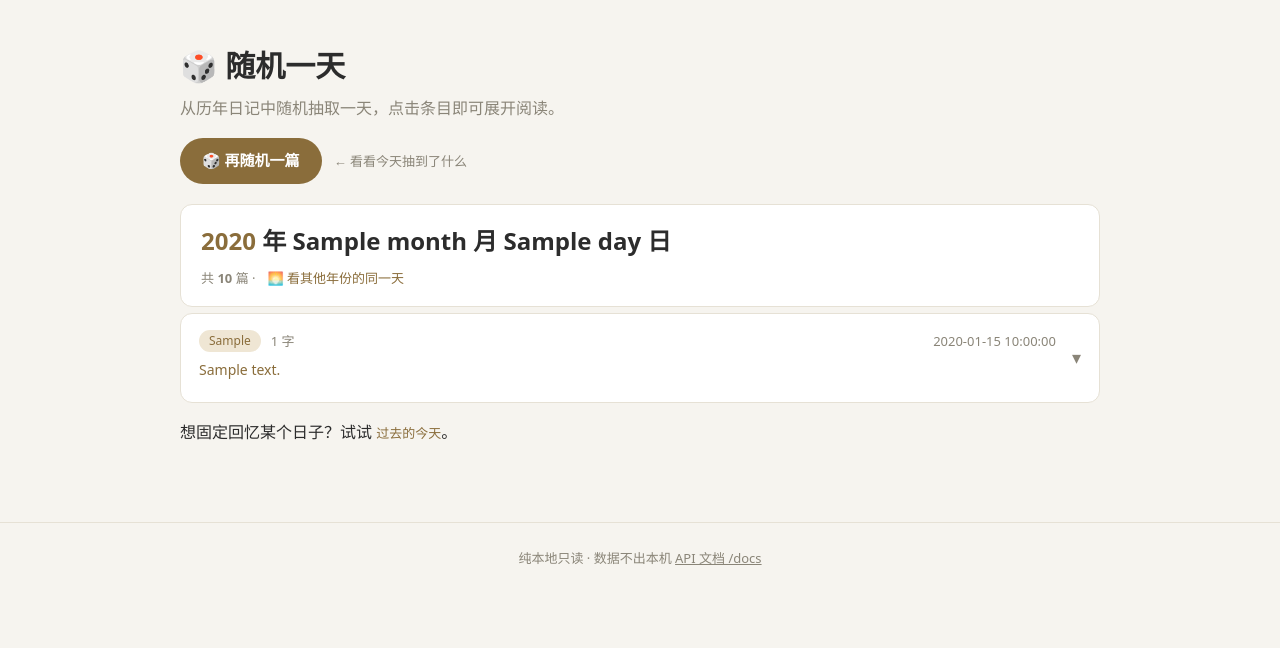
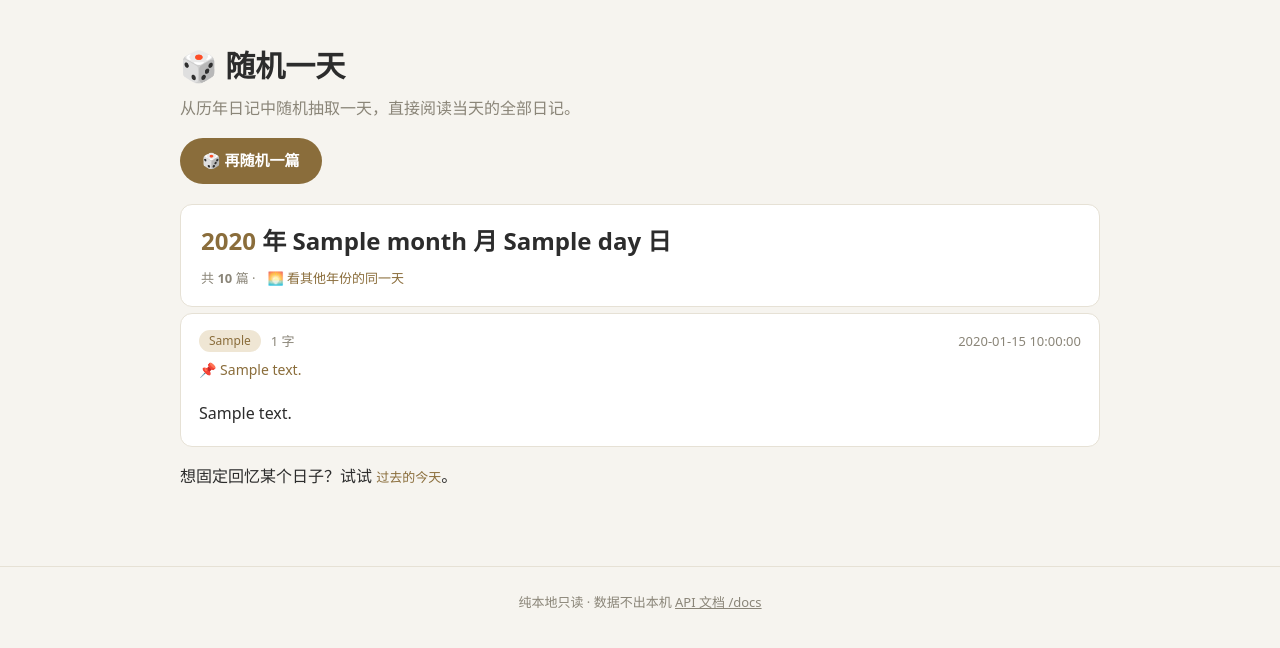
Before and after one commit to hjyssg/MyOwnDiaryRag, a FastAPI app: template webapp/templates/random.html in a window 1280 px wide. Shown: the part 59-707 px from the top of the page. Run offline with FastAPI, Linux system fonts and the light colour scheme; the template is opened without the code that fills it: most values are stand-ins (such as "Sample title", 1, 10 or a date in 2020); parts of the project's set-up code (start-up, migrations or seed data) failed here and were passed over.

Commit message:
添加随机页面

```diff
--- a/webapp/app.py
+++ b/webapp/app.py
@@ -305,7 +305,7 @@ def api_random():
         month=day["month"],
         day=day["day"],
         total=len(entries),
-        items=[OnThisDayItem(**e) for e in entries],
+        items=[OnThisDayItem.model_validate(e) for e in entries],
     )
 
 
--- a/webapp/static/style.css
+++ b/webapp/static/style.css
@@ -296,6 +296,17 @@ body {
 .random-article .meta { color: var(--muted); font-size: 13px; }
 .otd-card .otd-head { padding: 14px 18px; }
 
+/* 随机一天：直接展开全文，无需面板 */
+.random-entry .entry-head {
+    cursor: default;
+    padding-bottom: 0;
+}
+.random-entry .entry-full-content {
+    padding: 12px 18px 18px;
+    font-size: 16px;
+}
+.random-list .random-entry:hover { box-shadow: 0 4px 14px rgba(0,0,0,.07); }
+
 /* ---- 可展开详情（手风琴） ---- */
 .expand-icon {
     margin-left: auto;
--- a/webapp/templates/random.html
+++ b/webapp/templates/random.html
@@ -2,11 +2,10 @@
 {% block title %}随机一天 {{ day.year }}年{{ day.month }}月{{ day.day }}日{% endblock %}
 {% block content %}
 <h1 class="page-title">🎲 随机一天</h1>
-<p class="sub">从历年日记中随机抽取一天，点击条目即可展开阅读。</p>
+<p class="sub">从历年日记中随机抽取一天，直接阅读当天的全部日记。</p>
 
 <div class="random-toolbar">
     <a class="btn-primary" href="/random">🎲 再随机一篇</a>
-    <span class="random-hint">← 看看今天抽到了什么</span>
 </div>
 
 <article class="article random-article">
@@ -20,11 +19,10 @@
     </header>
 </article>
 
-<div class="entry-list">
+<div class="entry-list random-list">
     {% for e in entries %}
-    <div class="entry-row expandable" data-id="{{ e.id }}">
-        <div class="entry-head" onclick="DiaryUI.toggle(this)" role="button" tabindex="0"
-             onkeydown="if(event.key==='Enter'||event.key===' '){event.preventDefault();DiaryUI.toggle(this)}">
+    <div class="entry-row random-entry">
+        <div class="entry-head">
             <div class="entry-body">
                 <div class="row-top">
                     <span class="badge type-{{ e.entry_type }}">{{ e.entry_type|entry_type_label }}</span>
@@ -32,18 +30,11 @@
                     <span class="date-full">{{ e.date }}</span>
                 </div>
                 {% if e.summary %}
-                <div class="summary">{{ e.summary }}</div>
+                <div class="summary">📌 {{ e.summary }}</div>
                 {% endif %}
-                <div class="preview">{{ e.preview }}</div>
-            </div>
-            <span class="expand-icon">▾</span>
-        </div>
-        <div class="entry-detail" hidden>
-            <div class="entry-full-content"></div>
-            <div class="entry-actions">
-                <a class="open-full" href="/entries/{{ e.id }}">📄 在完整页面查看</a>
             </div>
         </div>
+        <div class="entry-full-content">{{ e.content }}</div>
     </div>
     {% endfor %}
 </div>
```
